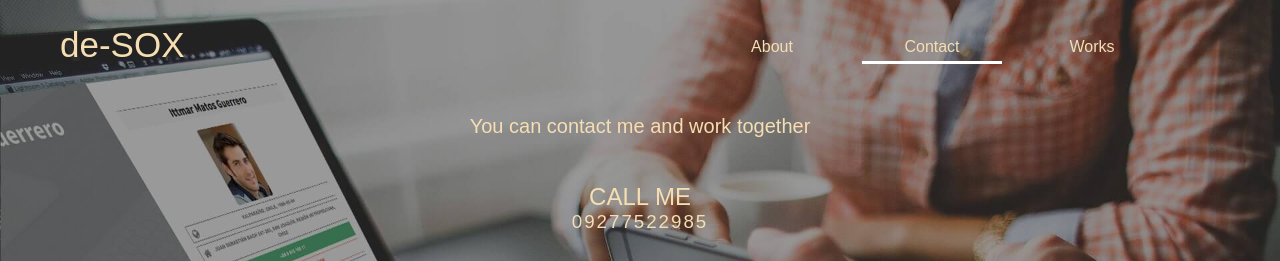
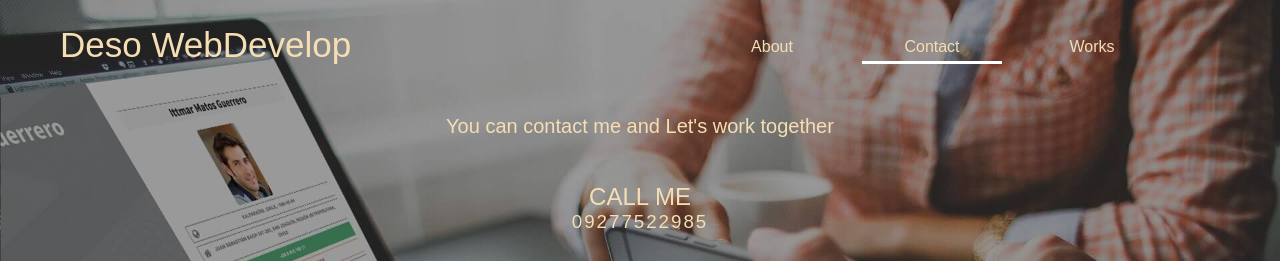
Before and after one commit to erwinde99/Personal-Portfolio, a plain HTML site: page contact.html in a window 1280 px wide. Shown: the top 261 px of the page. Drawn offline with Linux system fonts and the light colour scheme.

Commit message:
Update contact.html

```diff
--- a/contact.html
+++ b/contact.html
@@ -12,7 +12,7 @@
     <div class="container">
         <div class="header">
             <div class="brand-name">
-                <a href="index.html">de-SOX</a>
+                <a href="index.html">Deso WebDevelop</a>
             </div>
             <ul class="menu">
                 <li class="item"><a href="about.html">About</a></li>
@@ -22,7 +22,7 @@
         </div>
         <div class="box-contact">
             <div class="contact-title">
-                <h4>You can contact me and work together</h4>
+                <h4>You can contact me and Let's work together</h4>
             </div>
             <div class="call">
                 <h2>CALL ME</h2>
```
